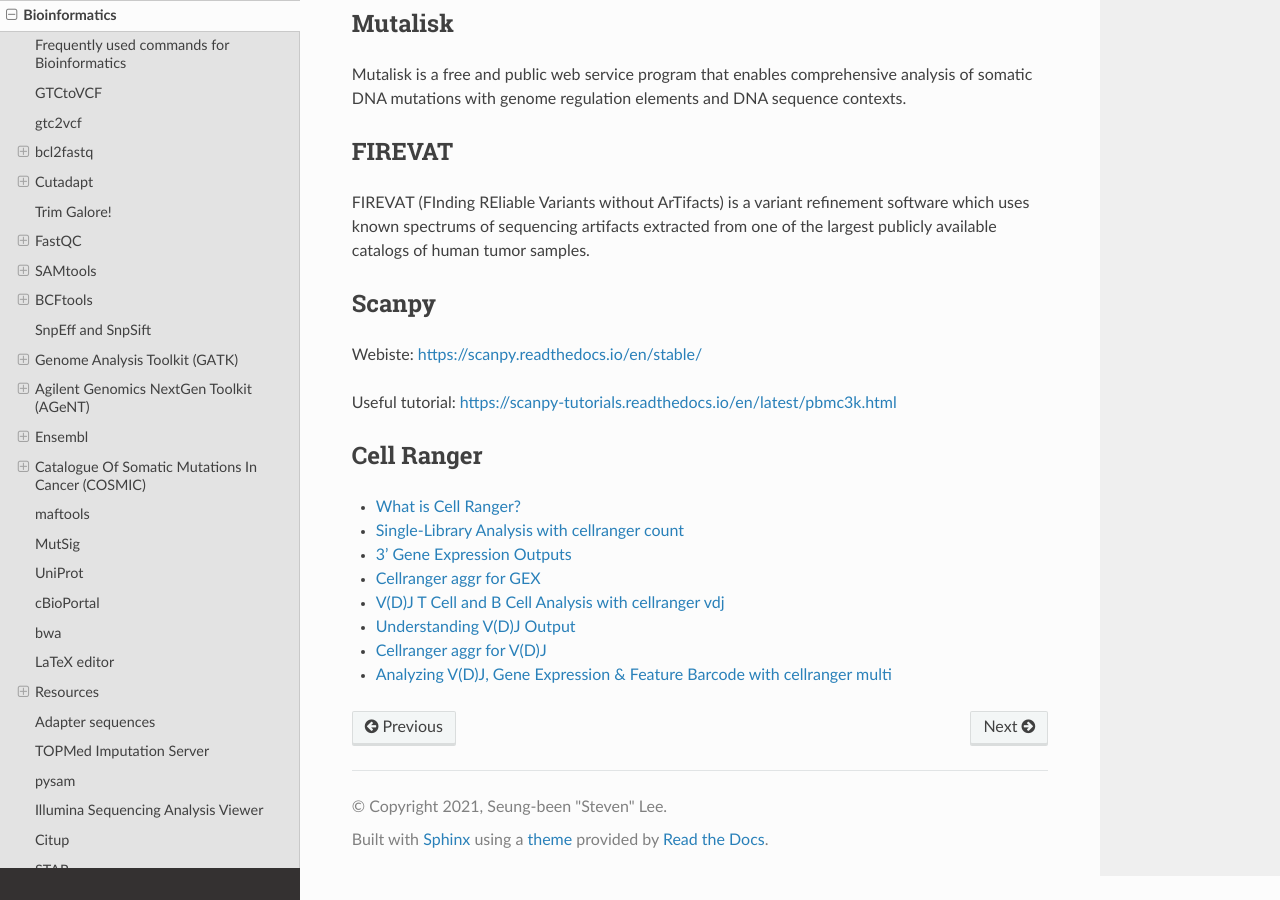
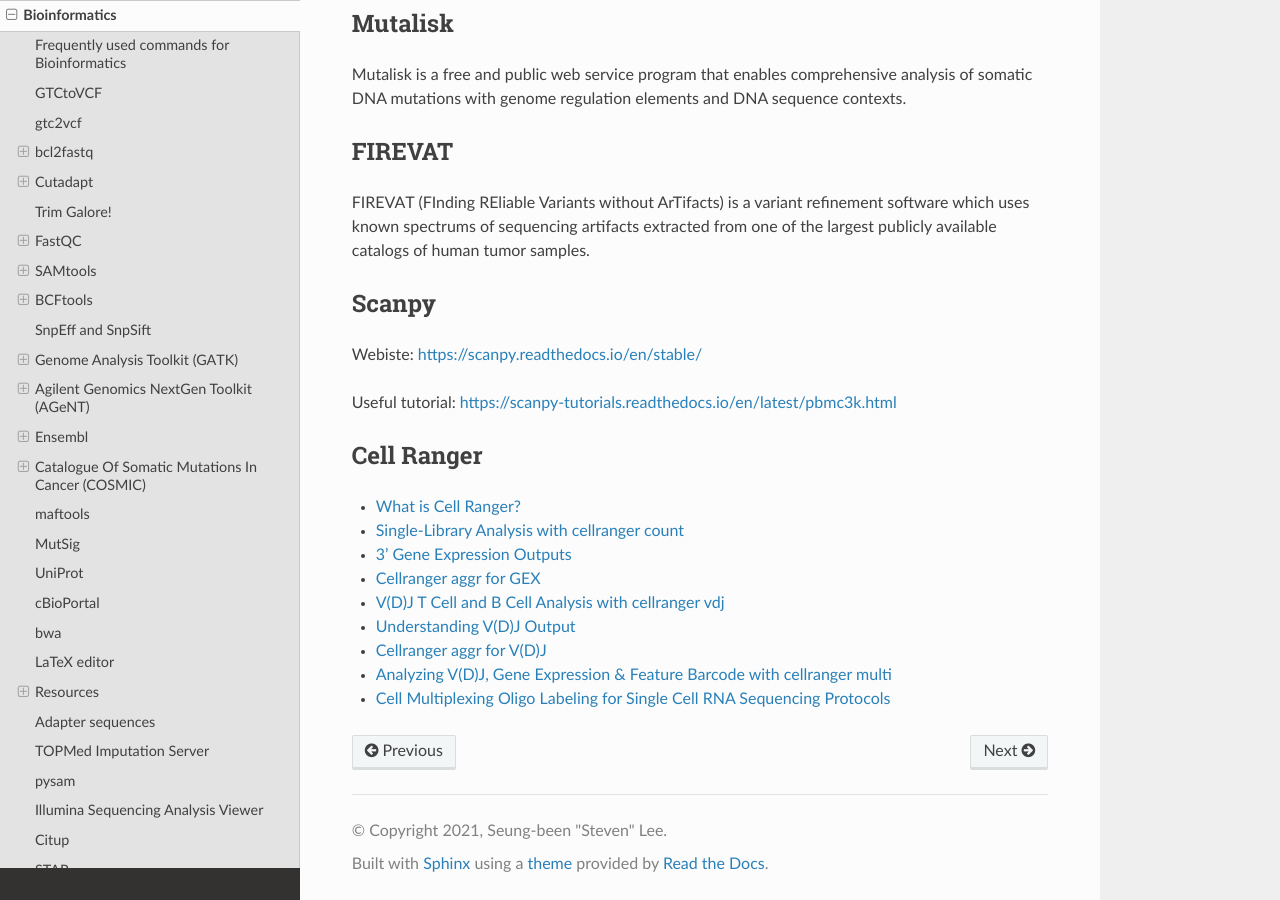
Before and after one commit to sbslee/notes, a Sphinx documentation site: the page built from docs/bioinformatics.rst, in a window 1280 px wide and 900 px high, scrolled down 22415 px. Built offline with Sphinx 7.4.7 and the Read the Docs theme 2.0.0, drawn with Linux system fonts in a browser that asks for light colours.

Commit message:
Update bioinformatics.rst

```diff
--- a/docs/bioinformatics.rst
+++ b/docs/bioinformatics.rst
@@ -1045,3 +1045,4 @@
 - `Understanding V(D)J Output <https://support.10xgenomics.com/single-cell-vdj/software/pipelines/latest/output/overview>`__
 - `Cellranger aggr for V(D)J <https://support.10xgenomics.com/single-cell-vdj/software/pipelines/latest/using/aggr>`__
 - `Analyzing V(D)J, Gene Expression & Feature Barcode with cellranger multi <https://support.10xgenomics.com/single-cell-vdj/software/pipelines/latest/using/multi>`__
+- `Cell Multiplexing Oligo Labeling for Single Cell RNA Sequencing Protocols <https://support.10xgenomics.com/single-cell-gene-expression/overview/doc/demonstrated-protocol-cell-multiplexing-oligo-labeling-for-single-cell-rna-sequencing-protocols>`__
```
